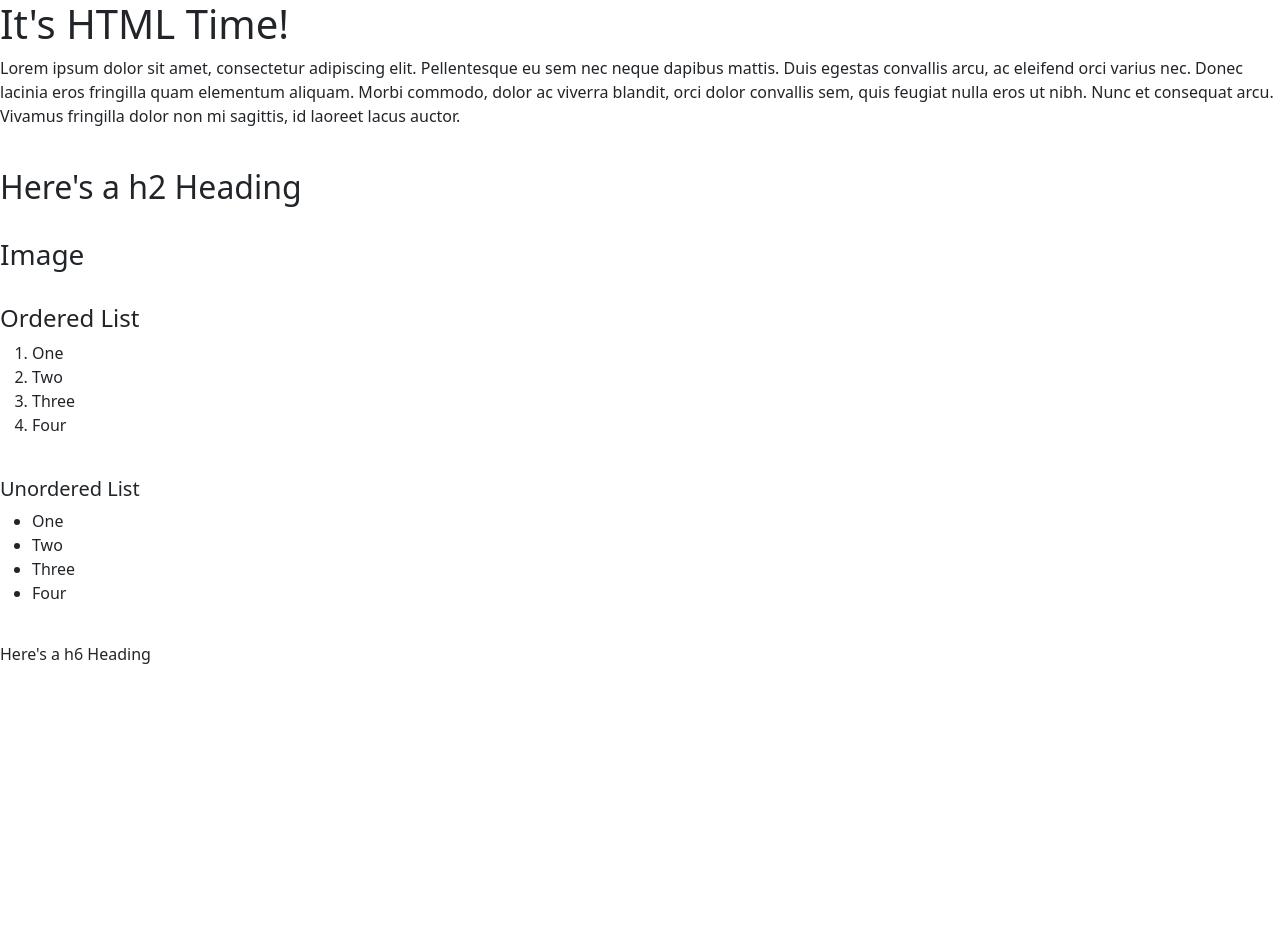
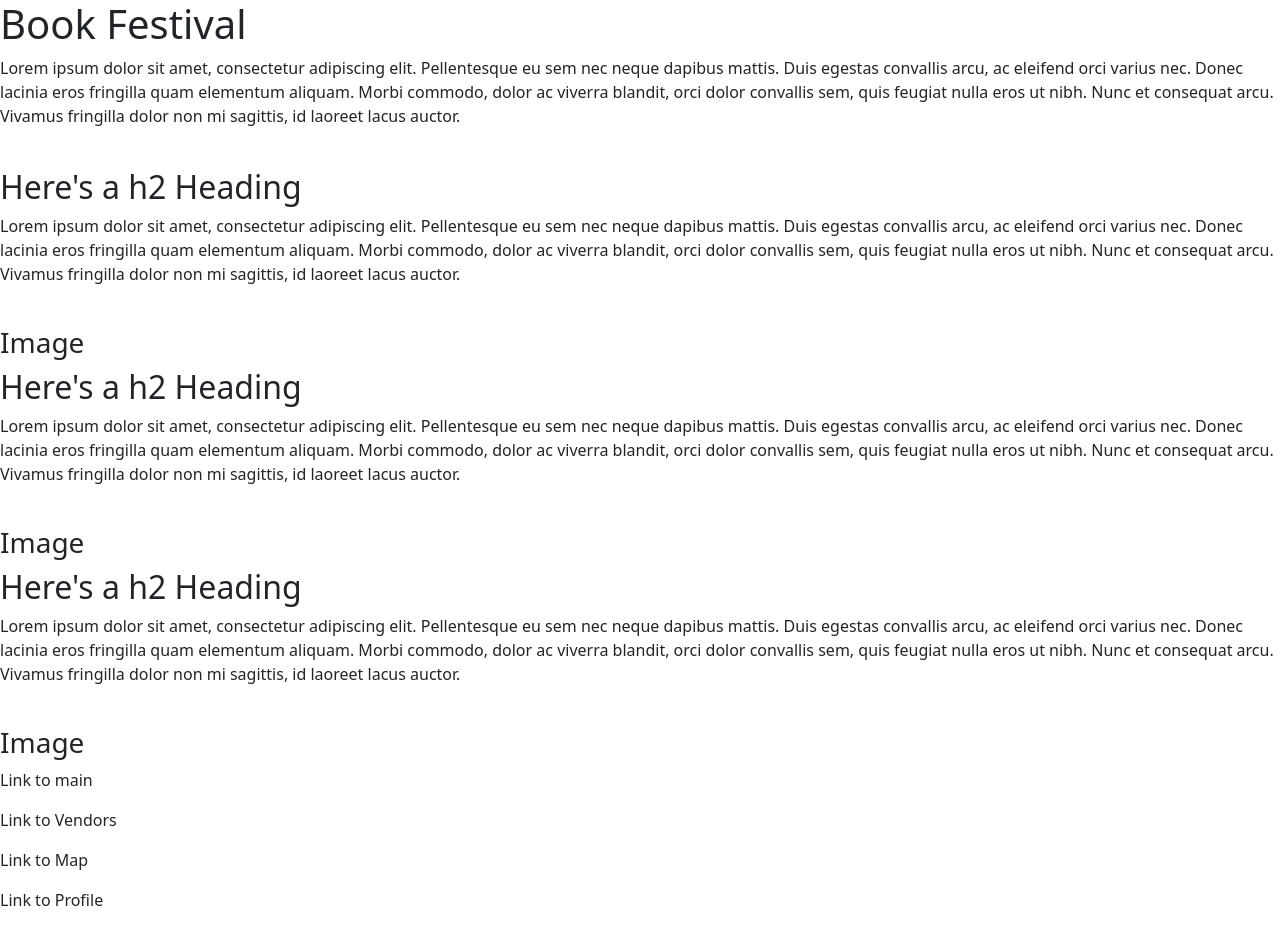
Before and after one commit to Charlywilliams/ourProject, a plain HTML site: page Index.html in a window 1280 px wide. Before the commit the page ends 800 px from the top, so only its background shows below. Drawn offline with nearby package versions, Linux system fonts and the light colour scheme.

Commit message:
Update with Lorem Ipsum

```diff
--- a/Index.html
+++ b/Index.html
@@ -15,40 +15,41 @@
 
 <body>
   <main>
-    <h1>It's HTML Time!</h1>
+    <h1>Book Festival</h1>
     <p>Lorem ipsum dolor sit amet, consectetur adipiscing elit. Pellentesque eu sem nec neque dapibus mattis. Duis
       egestas convallis arcu, ac eleifend orci varius nec. Donec lacinia eros fringilla quam elementum aliquam. Morbi
       commodo, dolor ac viverra blandit, orci dolor convallis sem, quis feugiat nulla eros ut nibh. Nunc et consequat
       arcu. Vivamus fringilla dolor non mi sagittis, id laoreet lacus auctor.</p>
     <br>
     <h2>Here's a h2 Heading</h2>
-
+    <p>Lorem ipsum dolor sit amet, consectetur adipiscing elit. Pellentesque eu sem nec neque dapibus mattis. Duis
+      egestas convallis arcu, ac eleifend orci varius nec. Donec lacinia eros fringilla quam elementum aliquam. Morbi
+      commodo, dolor ac viverra blandit, orci dolor convallis sem, quis feugiat nulla eros ut nibh. Nunc et consequat
+      arcu. Vivamus fringilla dolor non mi sagittis, id laoreet lacus auctor.</p>
     <br>
     <h3>Image</h3>
-
+    <h2>Here's a h2 Heading</h2>
+    <p>Lorem ipsum dolor sit amet, consectetur adipiscing elit. Pellentesque eu sem nec neque dapibus mattis. Duis
+      egestas convallis arcu, ac eleifend orci varius nec. Donec lacinia eros fringilla quam elementum aliquam. Morbi
+      commodo, dolor ac viverra blandit, orci dolor convallis sem, quis feugiat nulla eros ut nibh. Nunc et consequat
+      arcu. Vivamus fringilla dolor non mi sagittis, id laoreet lacus auctor.</p>
     <br>
-    <h4 class="green">Ordered List</h4>
-    <ol>
-      <li>One</li>
-      <li>Two</li>
-      <li>Three</li>
-      <li>Four</li>
-    </ol>
-
+    <h3>Image</h3>
+    <h2>Here's a h2 Heading</h2>
+    <p>Lorem ipsum dolor sit amet, consectetur adipiscing elit. Pellentesque eu sem nec neque dapibus mattis. Duis
+      egestas convallis arcu, ac eleifend orci varius nec. Donec lacinia eros fringilla quam elementum aliquam. Morbi
+      commodo, dolor ac viverra blandit, orci dolor convallis sem, quis feugiat nulla eros ut nibh. Nunc et consequat
+      arcu. Vivamus fringilla dolor non mi sagittis, id laoreet lacus auctor.</p>
     <br>
-    <h5>Unordered List</h5>
-    <ul>
-      <li>One</li>
-      <li>Two</li>
-      <li>Three</li>
-      <li>Four</li>
-    </ul>
-
-    <br>
-    <h6>Here's a h6 Heading</h6>
+    <h3>Image</h3>
     </main>
     <footer>
-      <nav></nav>
+      <nav>
+        <p>Link to main</p>
+        <p>Link to Vendors</p>
+        <p>Link to Map</p>
+        <p>Link to Profile</p>
+      </nav>
   </footer>
 </body>
 
```
